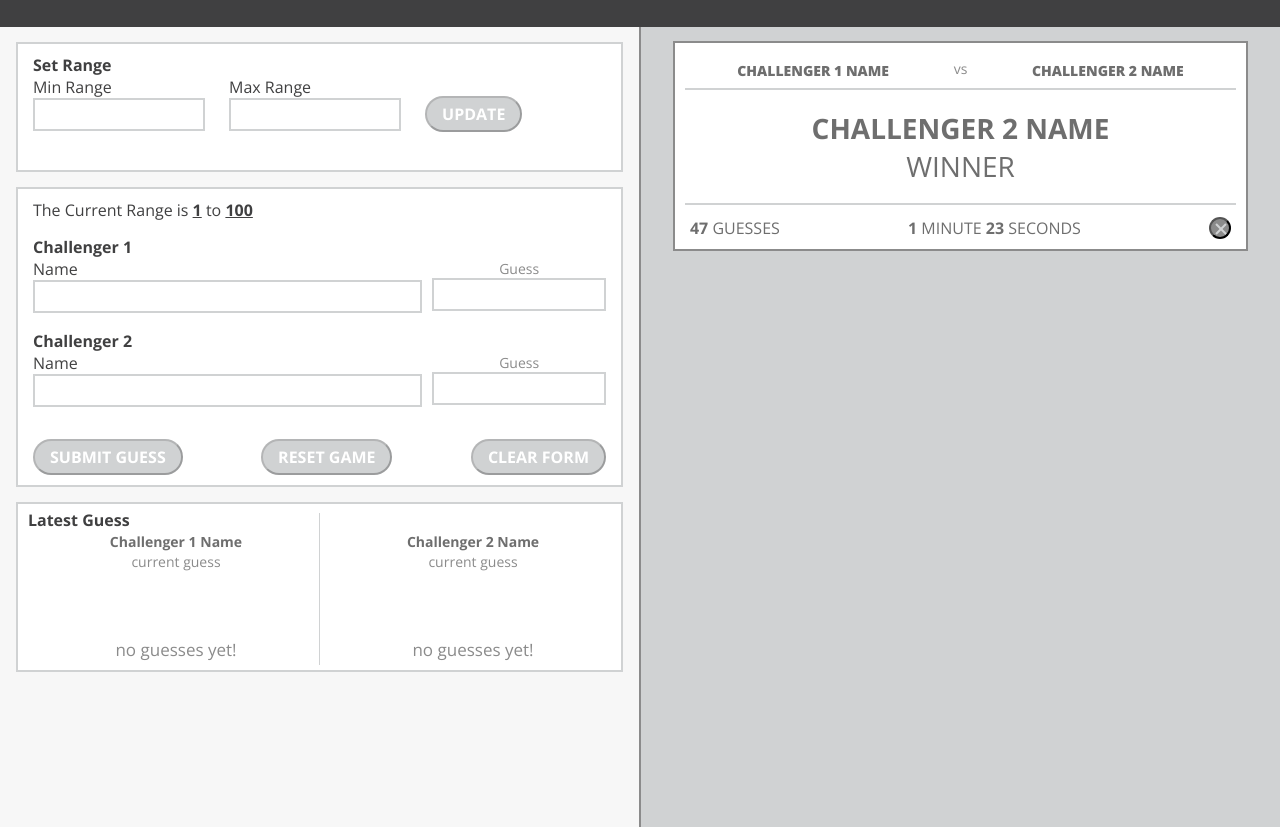
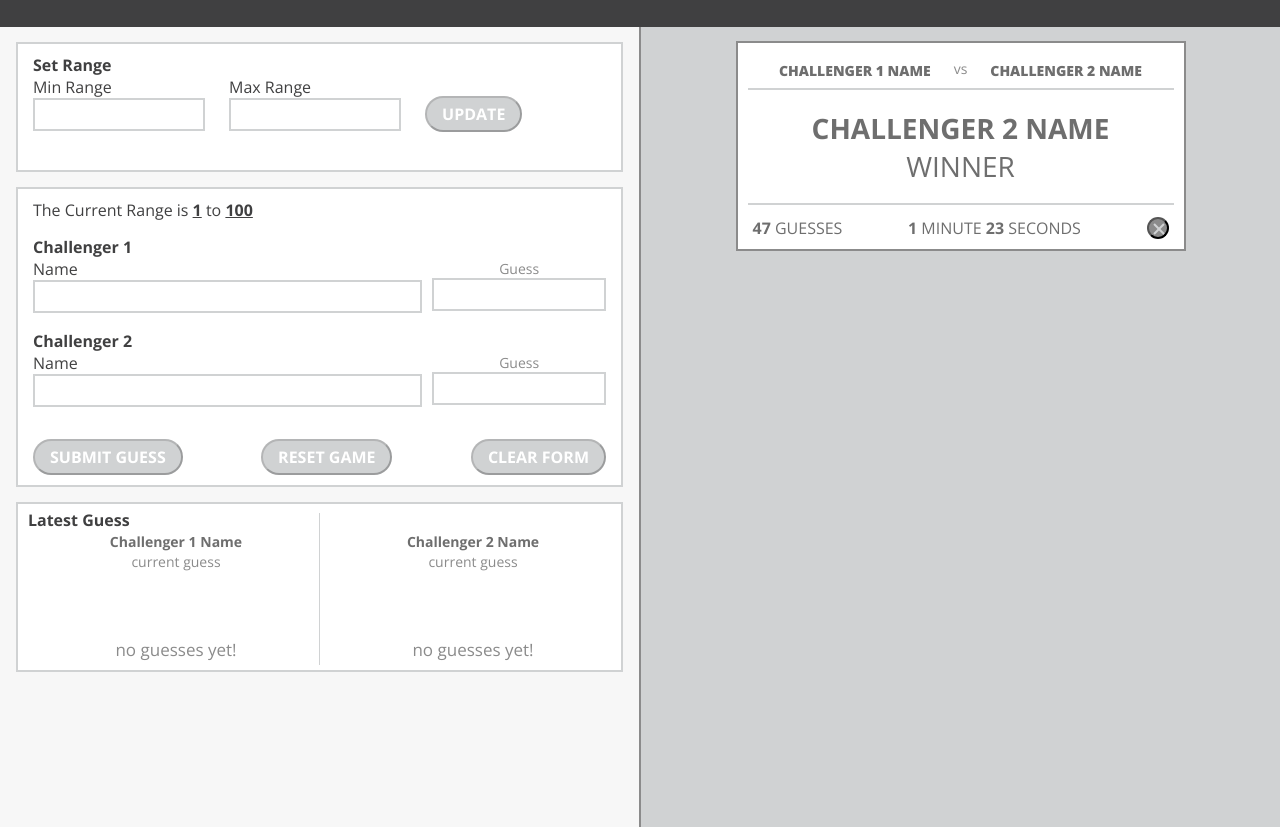
Before and after one commit to jonthanny/number_guesser, a website: page index.html in a window 1280 px wide. Shown: the part 93-920 px from the top of the page. Drawn offline with nearby package versions, Linux system fonts and the light colour scheme.

Commit message:
Add fixed width for previous cards

```diff
--- a/styles.css
+++ b/styles.css
@@ -226,9 +226,8 @@ flex-grow: 1;
   font-size: 16px;
   height: 210px;
   margin:4px 0;
-  min-width: 425px;
+  width:450px;
   padding: 10px;
-  width: 90%;
 }
 
 .previous-game-card .verses-container{
```
